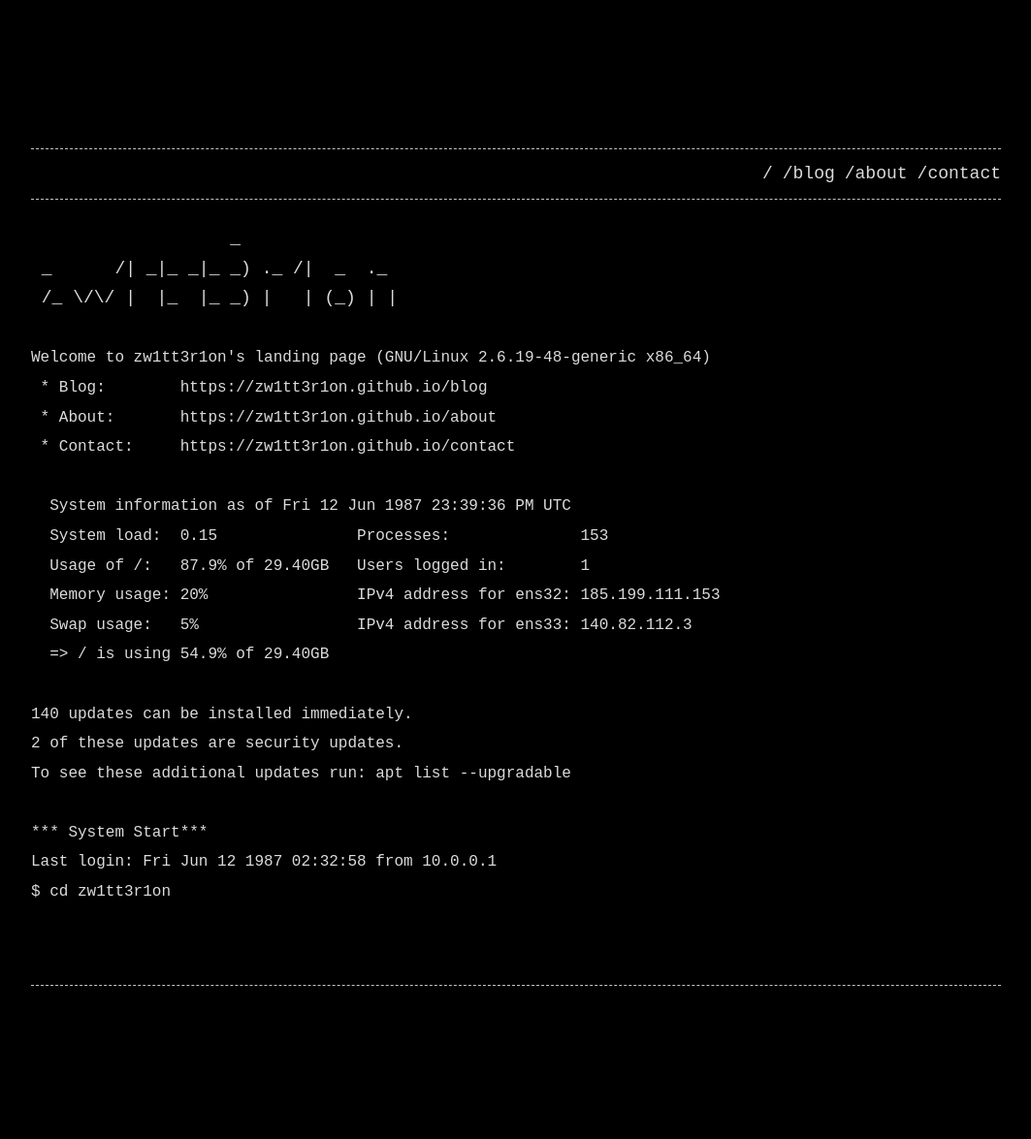
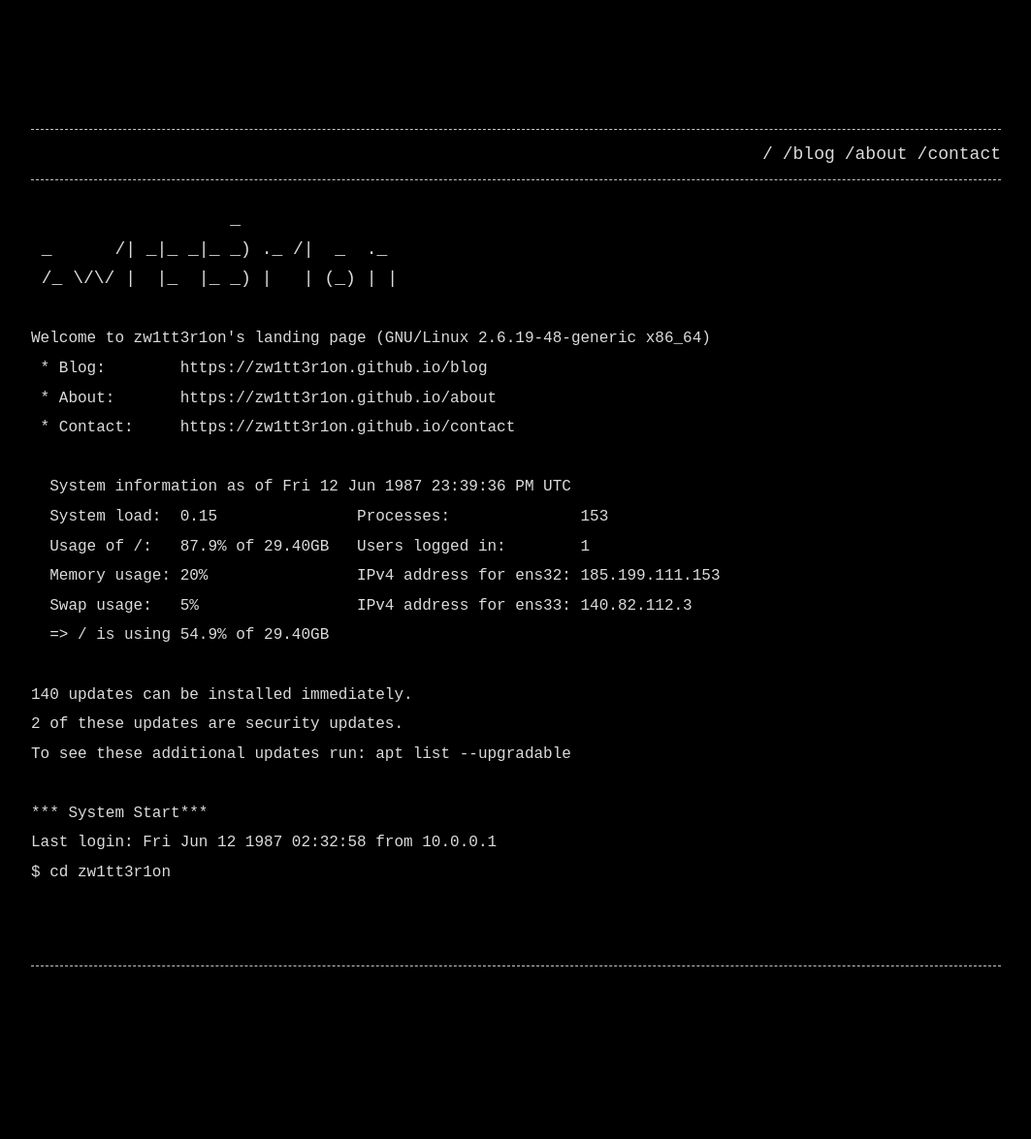
Before and after one commit to zw1tt3r1on/zw1tt3r1on.github.io, a Jekyll site: the page built from index.md, in a window 1280 px wide. Shown: the whole page at 97% size, without its empty margins (108-1171 px from the left). Built offline with Jekyll 4.4.1, drawn with Linux system fonts in a browser that asks for light colours.

Commit message:
adjust header

```diff
--- a/_sass/base.scss
+++ b/_sass/base.scss
@@ -27,7 +27,7 @@ a:hover { color: var(--background-color); background-color: var(--base-color); }
 .container { width: $container-width;  max-width: $container-max-width;  margin-right: auto;  margin-left: auto; padding:10%}
 p { word-wrap: break-word;  word-break: break-word;  white-space: pre-wrap; margin-bottom: 15px; }
 footer { color: var(--text-color);  border-top: var(--border);  margin: 20px auto 15px;  padding-top: 10px;  text-align: right; }
-header { margin-top: 25px;  margin-bottom: 10px; }
+header { margin-top: 5px;  margin-bottom: 10px; }
 header p { text-align: left;  margin: 0; }
 footer { margin-bottom: 20px; }
 
```
